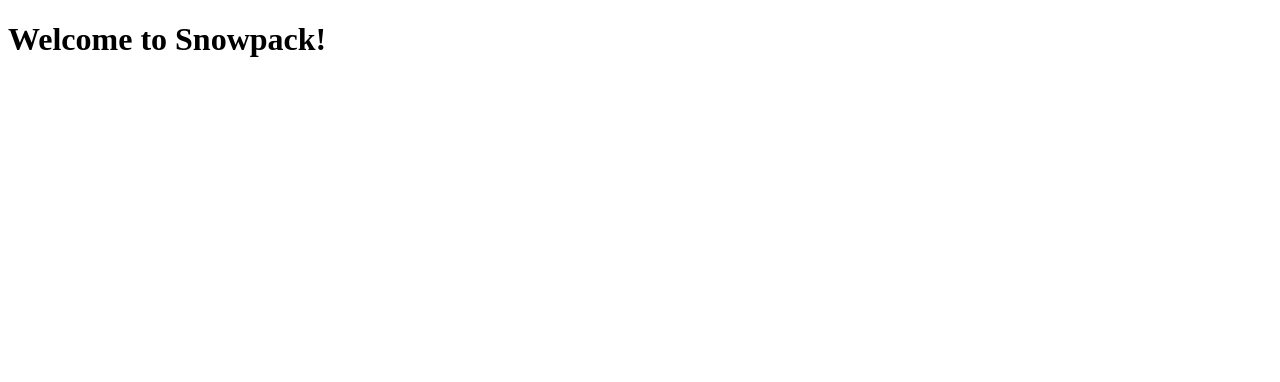
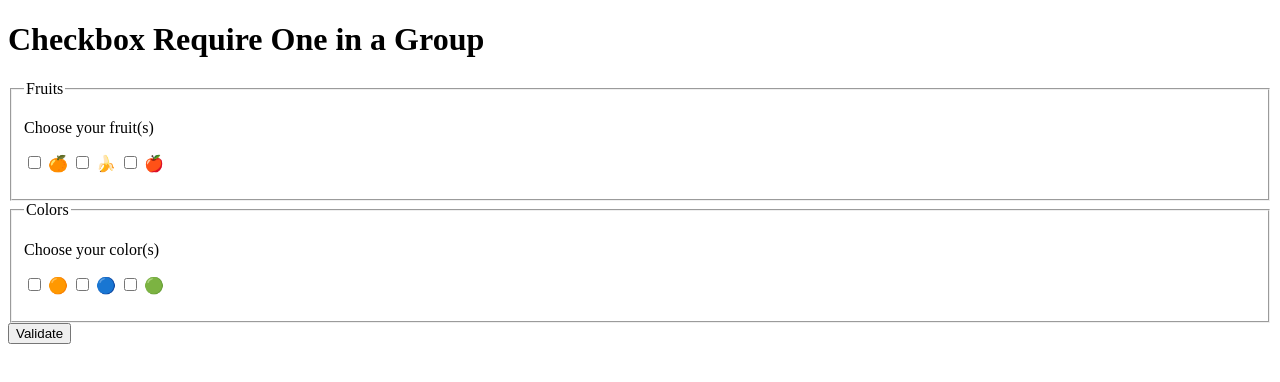
Before and after one commit to ctsstc/require-one-checkbox-group, a website built with Vite: page src/index.html in a window 1280 px wide. Built offline with nearby package versions, Linux system fonts and the light colour scheme.

Commit message:
Index & JS Scaffolding

```diff
--- /dev/null
+++ b/src/helloWorld.js
@@ -0,0 +1,3 @@
+export function helloWorld() {
+  console.log("HELLOOOOs");
+}
--- a/src/index.html
+++ b/src/index.html
@@ -1,12 +1,46 @@
 <!DOCTYPE html>
 <html lang="en">
+
 <head>
   <meta charset="utf-8" />
   <meta name="viewport" content="width=device-width, initial-scale=1" />
   <meta name="description" content="Starter Snowpack App" />
-    <title>Starter Snowpack App</title>
+  <title>Checkbox Require One in a Group</title>
 </head>
+
 <body>
-    <h1>Welcome to Snowpack!</h1>
+  <h1>Checkbox Require One in a Group</h1>
+
+  <form>
+
+    <fieldset>
+      <legend>Fruits</legend>
+
+      <p>Choose your fruit(s)</p>
+
+      <p>
+        <label><input type="checkbox" name="fruits[]" value="orange" /> 🍊</label>
+        <label><input type="checkbox" name="fruits[]" value="banana" /> 🍌</label>
+        <label><input type="checkbox" name="fruits[]" value="apple" /> 🍎</label>
+      </p>
+    </fieldset>
+
+    <fieldset>
+      <legend>Colors</legend>
+
+      <p>Choose your color(s)</p>
+
+      <p>
+        <label><input type="checkbox" name="colors[]" value="orange" /> 🟠</label>
+        <label><input type="checkbox" name="colors[]" value="blue" /> 🔵</label>
+        <label><input type="checkbox" name="colors[]" value="green" /> 🟢</label>
+      </p>
+    </fieldset>
+
+    <input type="submit" value="Validate">
+  </form>
+
+  <script type="module" src="/index.js"></script>
 </body>
+
 </html>
--- a/src/index.js
+++ b/src/index.js
@@ -0,0 +1,2 @@
+import { helloWorld } from "./helloWorld";
+helloWorld();
```
Lines whose indentation alone changed are shown as unchanged.
